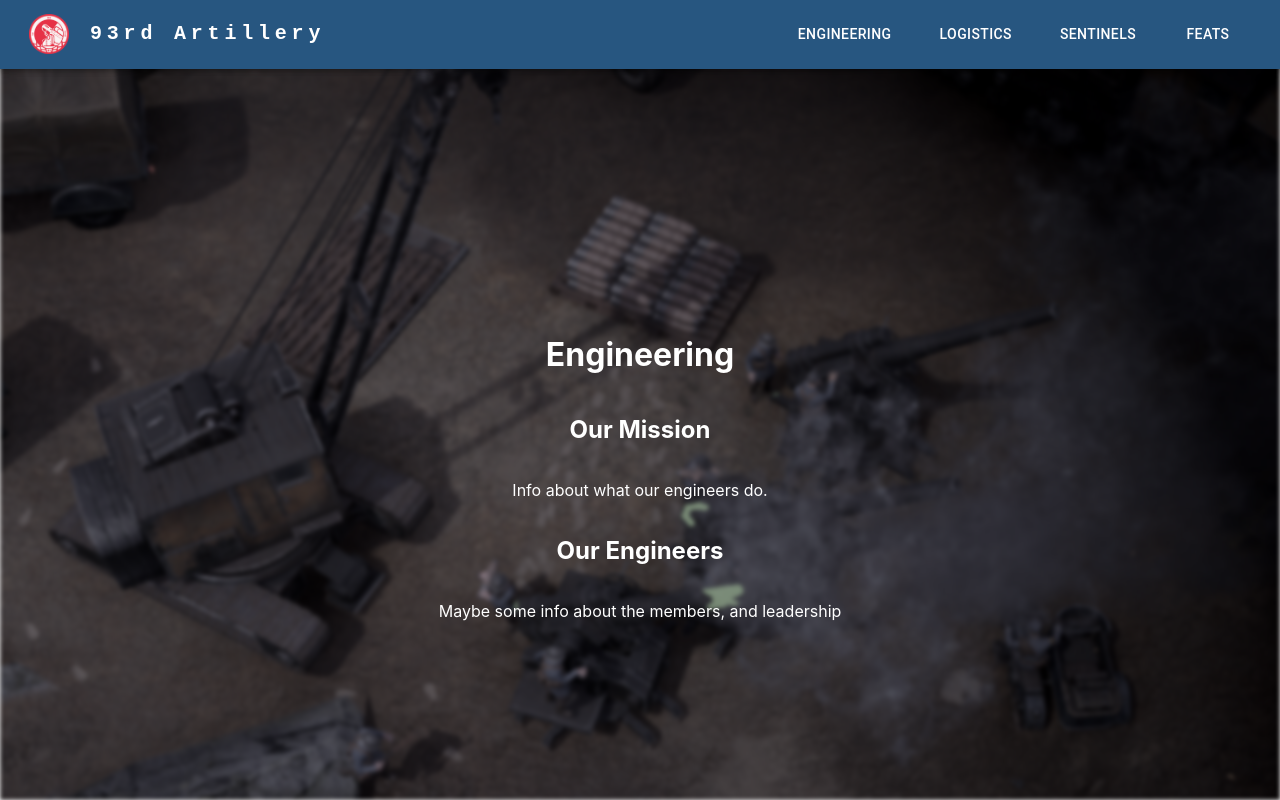
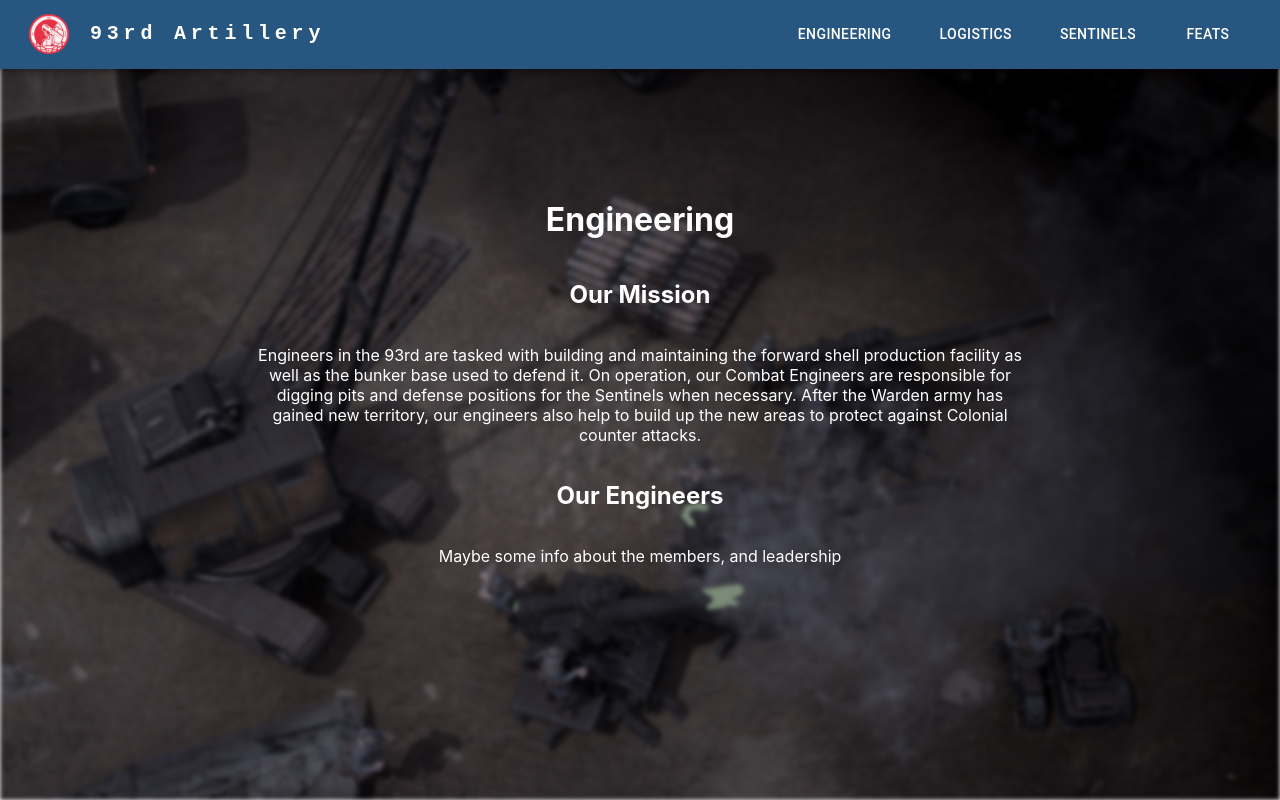
Before and after one commit to Tutor78/93rd-website, a React (Create React App) app: page /feats in a window 1280 px wide. Both pictures are taken after a click on the button "ENGINEERING". Built offline with nearby package versions, Linux system fonts and the light colour scheme.

Commit message:
updated engineering page

```diff
--- a/src/css/global.css
+++ b/src/css/global.css
@@ -10,7 +10,8 @@
   top: 0;
   left: 0;
   overflow: hidden;
-  display: inline;
+  display: flex;
+  justify-content: center;
   text-align: center;
 }
 
@@ -33,10 +34,11 @@
   justify-content: center;
   position: absolute;
   height: 100%;
-  width: 100%;
+  width: 90%;
   overflow-y: scroll;
   scrollbar-width: none;
   margin-top: 75px;
+  padding: 5px;
   color: white;
 }
 
@@ -54,6 +56,13 @@
   z-index: 999;
 }
 
+@media screen and (min-width: 900px) {
+  .contentContainer {
+    height: 75%;
+    width: 60%;
+  }
+}
+
 @media (hover:none) {
   @media all and (orientation:landscape) {
     .turnDeviceNotification {display: block;}
--- a/src/pages/Engineering.js
+++ b/src/pages/Engineering.js
@@ -7,7 +7,14 @@ function engineeringPage () {
             <div className="contentContainer">
                 <h1>Engineering</h1>
                 <h2>Our Mission</h2>
-                <p>Info about what our engineers do.</p>
+                <p>
+                    Engineers in the 93rd are tasked with building and maintaining the forward
+                    shell production facility as well as the bunker base used to defend it.
+                    On operation, our Combat Engineers are responsible for digging pits and
+                    defense positions for the Sentinels when necessary. After the Warden army has
+                    gained new territory, our engineers also help to build up the new areas to
+                    protect against Colonial counter attacks.
+                </p>
                 <h2>Our Engineers</h2>
                 <p>Maybe some info about the members, and leadership</p>
             </div>
--- a/src/pages/Feats.js
+++ b/src/pages/Feats.js
@@ -1,4 +1,5 @@
-import Navbar from "../components/Navbar"
+import Navbar from "../components/Navbar";
+import Feats from '../components/Feats';
 
 function featsPage () {
     return (
@@ -6,9 +7,7 @@ function featsPage () {
         <Navbar />
             <div className="contentContainer">
                 <h1>Feats and Mighty Deeds</h1>
-                <p>
-                    Some good stuff we've done here and a couple of pictures to go along.
-                </p>
+                {/* <Feats /> */}
             </div>
         </div>
     )
```
Also changed, not shown: src/components/Feats/index.js (added).
